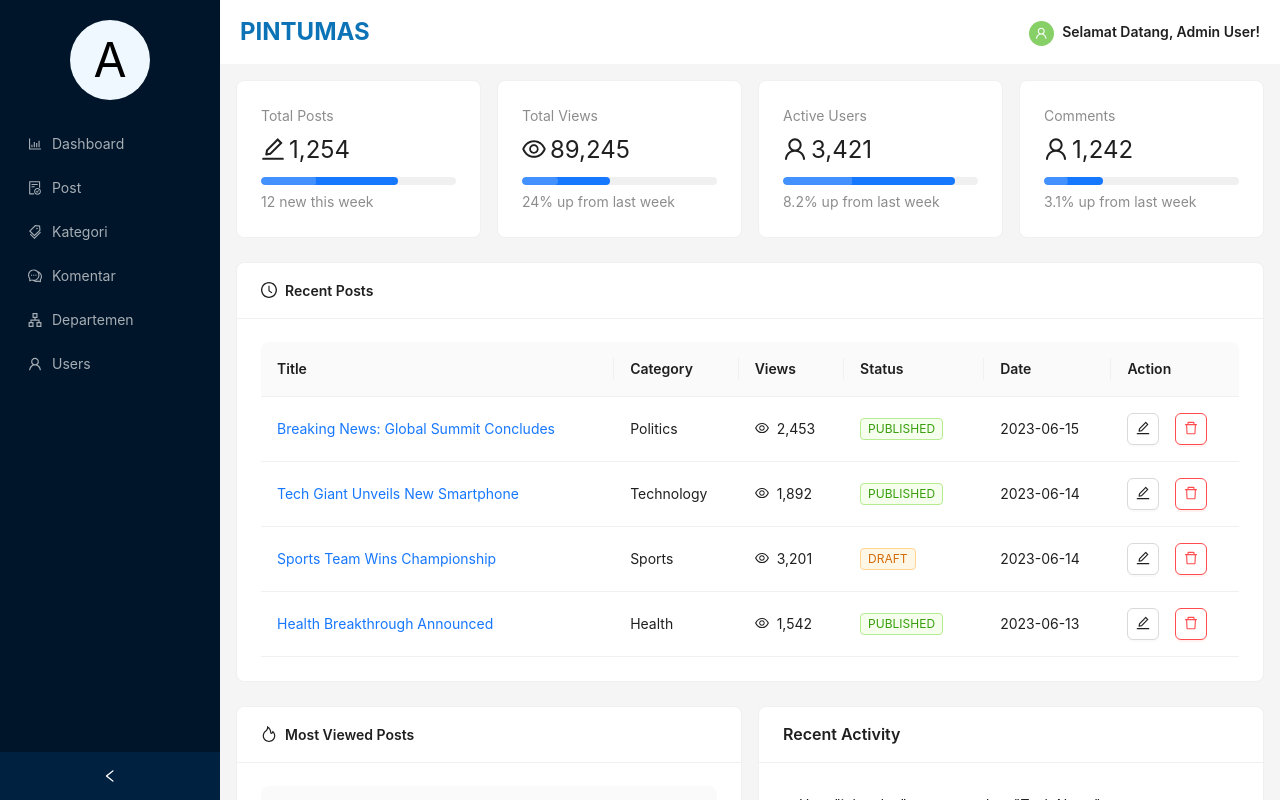
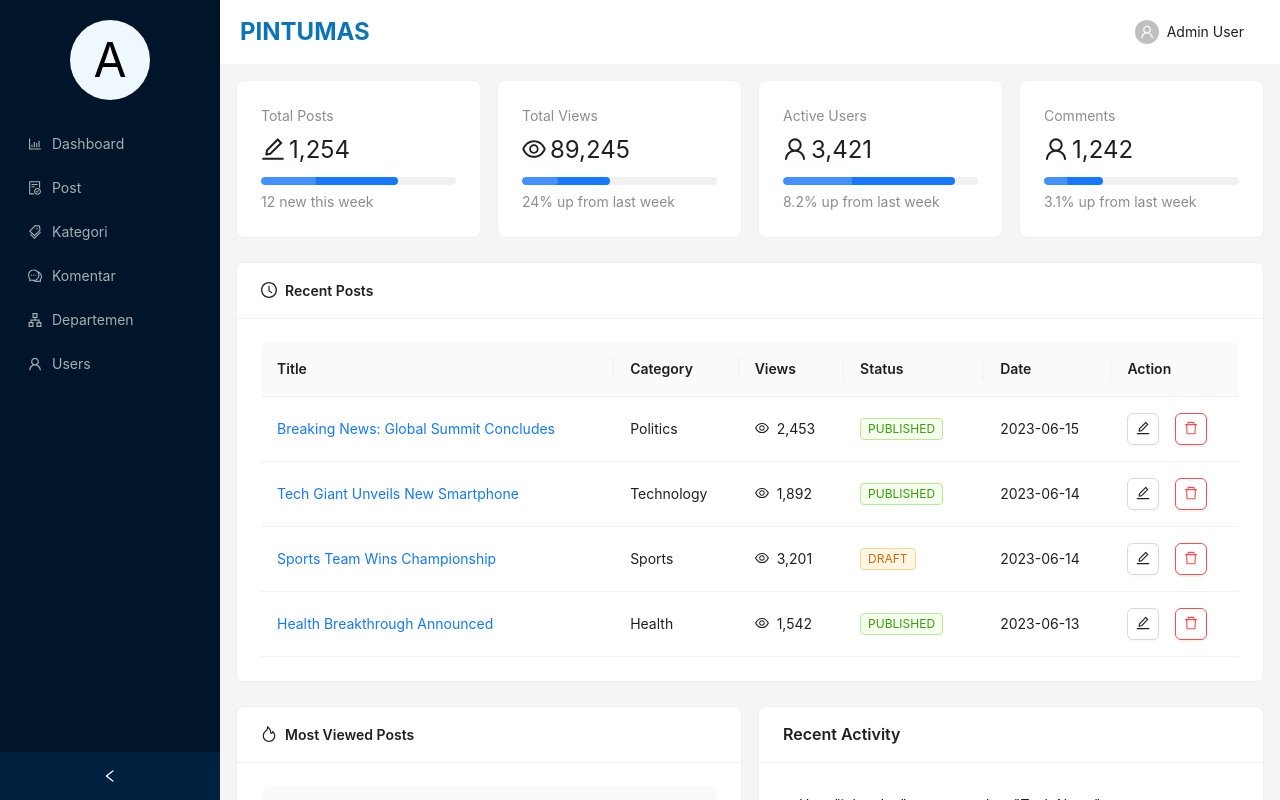
Before and after one commit to udibagas/pintumas, a Next.js app: page /admin in a window 1280 px wide. Shown: the top 800 px of the page. Built offline with nearby package versions, Linux system fonts and the light colour scheme; what @ant-design/nextjs-registry would draw is missing.

Commit message:
simplify

```diff
--- a/src/app/(admin)/layout.tsx
+++ b/src/app/(admin)/layout.tsx
@@ -3,28 +3,24 @@
 import React, { useState } from 'react';
 import { LogoutOutlined, UserOutlined } from '@ant-design/icons';
 import type { MenuProps } from 'antd';
-import { Avatar, Dropdown, Layout, Modal, Space, theme, Typography } from 'antd';
+import { Avatar, Button, Dropdown, Layout, Modal } from 'antd';
 import NavMenu from '@/components/nav-menu';
 import client from '@/lib/api-client';
 import { redirect } from 'next/navigation';
 
-const { Text } = Typography;
 const { Header, Content, Sider } = Layout;
 
 export default function MainLayout({ children }: React.PropsWithChildren) {
   const [collapsed, setCollapsed] = useState(false);
 
-  const {
-    token: { colorBgContainer, borderRadiusLG },
-  } = theme.useToken();
-
   function logout() {
     Modal.confirm({
-      title: 'Confirmation',
-      content: 'Are you sure you want to logout?',
+      title: 'Konfrimasi',
+      content: 'Anda yakin akan keluar?',
+      centered: true,
       icon: <LogoutOutlined />,
-      okText: 'Yes',
-      cancelText: 'No',
+      okText: 'Ya',
+      cancelText: 'Tidak',
       onOk: () => {
         client.post('/auth/logout').then(() => {
           redirect('/login');
@@ -67,10 +63,10 @@ export default function MainLayout({ children }: React.PropsWithChildren) {
         <Header style={{ padding: '0 20px', background: '#fff', display: 'flex', justifyContent: 'space-between', alignItems: 'center' }}>
           <div style={{ fontSize: 24, color: '#0C74B6', fontWeight: 'bold' }}>PINTUMAS</div>
           <Dropdown menu={{ items: menuItems }} placement="bottom" arrow>
-            <Space>
-              <Avatar style={{ backgroundColor: '#87d068' }} size={25} icon={<UserOutlined />} />
-              <Text strong>Selamat Datang, {`Admin User`}!</Text>
-            </Space>
+            <Button type='text'>
+              <Avatar size='small' icon={<UserOutlined />} />
+              <span>{`Admin User`}</span>
+            </Button>
           </Dropdown>
         </Header>
 
```
